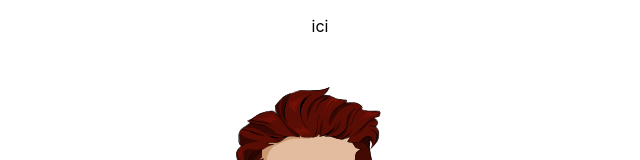
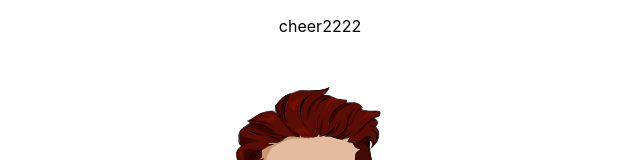
Before and after one commit to AdamanskaHub/studylove, a Next.js app: page / in a window 1280 px wide. Shown: the top 160 px of the page, without its empty margins (320-960 px from the left). Built offline with nearby package versions, Linux system fonts and the light colour scheme.

Commit message:
added levels in json

```diff
--- a/pages/index.js
+++ b/pages/index.js
@@ -6,7 +6,7 @@ import styles from '../styles/Home.module.css'
 import React, { useEffect, useState } from "react";
 
 export default function Home() {
-  console.log(jay[0].cheerup[1].other)
+  console.log(jay[0].cheerup[1][1].other)
   return (
     <div className={styles.container}>
       <Head>
@@ -14,16 +14,8 @@ export default function Home() {
         <meta name="description" content="Study for love" />
         <link rel="icon" href="/favicon.ico" />
       </Head>
-
-      {/* {
-        jay.basic.map(i => (
-          <p>{i.text}</p>
-        ))
-      } */}
-      <p>ici
-        {/* <span>{ jay[0].zz[1].other }</span> */}
+      <p>{ jay[0].cheerup[1][1].other }
       </p>
-      {/* <Image src="/vercel.svg" alt="Vercel Logo" width={72} height={16} /> */}
       <Image src={guy} alt="Vercel Logo"/>
     </div>
   )
--- a/pages/jay.js
+++ b/pages/jay.js
@@ -159,12 +159,18 @@
 export const jay = [
 	{
 		intro: [
-			{ 'other': 'KKKKKJJJJHHHH', 'pic': '/jay_smirk.svg'},
+			{ 'txt': 'Hey, welcome.', 'pic': '/jay_neutral.svg'},
 			{ 'other': 'otherrrruuuuuu' },
 		],
 		cheerup: [
-			{ 'other': 'cheeeer' },
-			{ 'other': 'cheer' },
-		]
+			[
+				{ 'other': 'cheeeer' },
+				{ 'other': 'cheer' },
+			],
+			[
+				{ 'other': 'cheeeer2222' },
+				{ 'other': 'cheer2222' },
+			],
+		],
 	},
 ]
```
